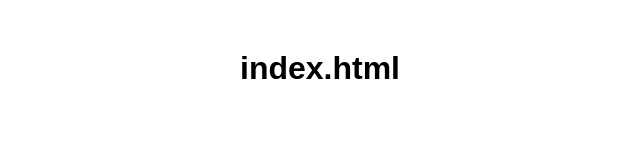
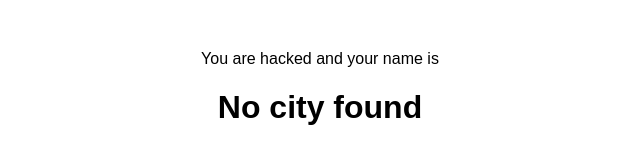
Before and after one commit to laboni68/test_website_html, a plain HTML site: page index.html in a window 1280 px wide. Shown: the whole page, without its empty margins (320-960 px from the left). Drawn offline with Linux system fonts and the light colour scheme.

Commit message:
a new index file is added

```diff
--- a/index.html
+++ b/index.html
@@ -6,18 +6,25 @@
   <title>Dynamic City Page</title>
 </head>
 <body style="font-family: Arial, sans-serif; text-align: center; margin-top: 50px;">
-
+  <p>You are hacked and your name is</p>
   <h1 id="city-name"></h1>
 
   <script>
-    // Get the full URL path (e.g., /xyz/Boston/)
+    // Full path: e.g. /test_website_html/Boston
     const pathParts = window.location.pathname.split("/");
 
-    // Take the last non-empty part ("Boston")
-    const city = pathParts.filter(Boolean).pop();
+    // Find the part after "test_website_html"
+    const repoName = "test_website_html";
+    const repoIndex = pathParts.indexOf(repoName);
 
-    // Insert into the page
-    document.getElementById("city-name").textContent = city;
+    // Get the next part (Boston, NewYork, etc.)
+    let city = "";
+    if (repoIndex !== -1 && pathParts.length > repoIndex + 1) {
+      city = pathParts[repoIndex + 1];
+    }
+
+    // Display it
+    document.getElementById("city-name").textContent = city || "No city found";
   </script>
 
 </body>
```
